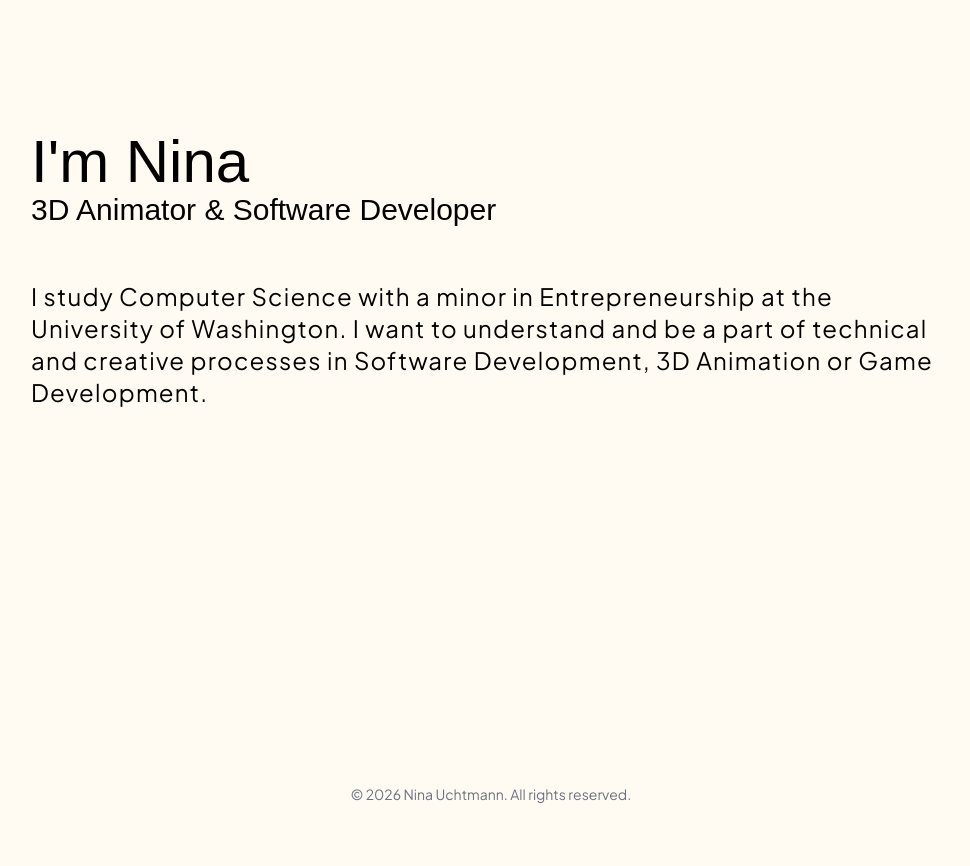
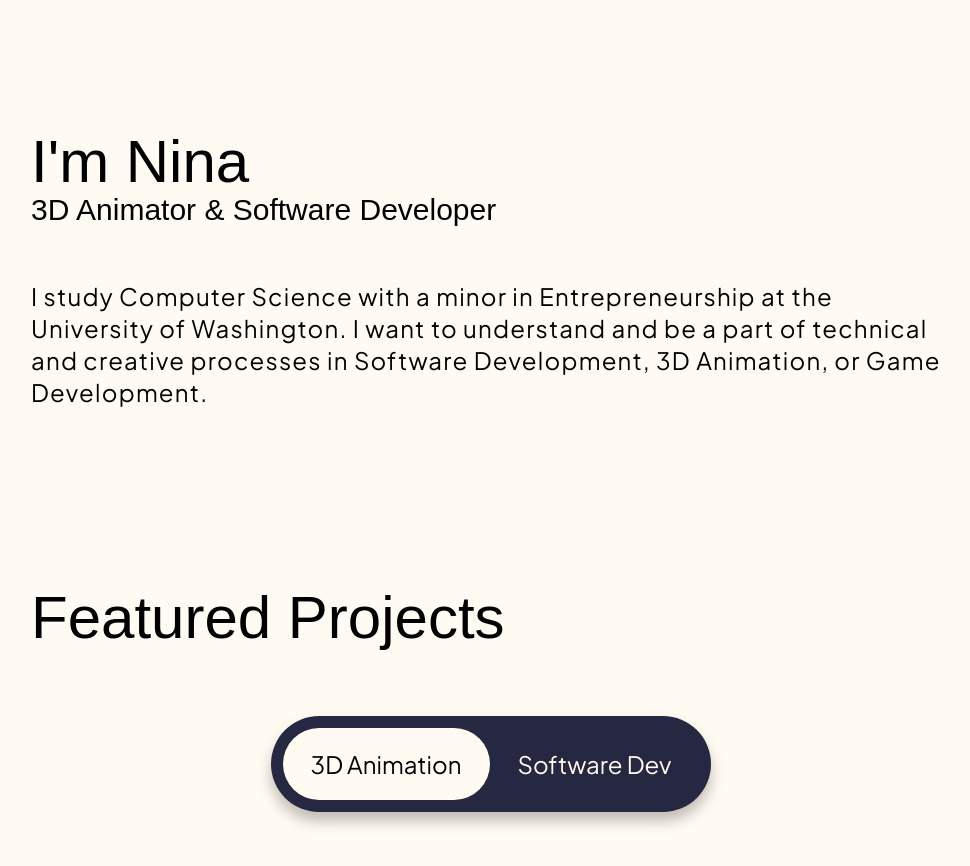
Before and after one commit to nina-uchtmann/personal-website, a Next.js app: page / in a window 1280 px wide. Shown: the part 160-1026 px from the top of the page, without its empty margins (149-1119 px from the left). Before the commit the page ends 996 px from the top, so only its background shows below. Built offline with nearby package versions, Linux system fonts and the light colour scheme; a web font is replaced by a local one.

Commit message:
Add 3D animation and software dev toggle button

```diff
--- a/src/app/page.tsx
+++ b/src/app/page.tsx
@@ -1,9 +1,14 @@
 // import Image from "next/image";
+'use client';
+import { useState } from 'react';
 
 export default function Home() {
+  const [projectType, setProjectType] = useState<'animation' | 'software'>('animation');
+
   return (
     <div className="flex-col p-45">
-      <section className="flex-col gap">
+      {/* Intro */}
+      <section className="flex-col mb-45">
         <h1 className="font-display text-6xl">
           I&apos;m Nina
         </h1>
@@ -13,9 +18,46 @@ export default function Home() {
         <p className="text-2xl tracking-wider">
         I study Computer Science with a minor in Entrepreneurship at the University of Washington.
         I want to understand and be a part of technical and creative processes in Software
-        Development, 3D Animation or Game Development.
+        Development, 3D Animation, or Game Development.
         </p>
       </section>
+      {/* Featured Projects */}
+      <section className="flex-col">
+        <h1 className="font-display text-6xl pb-17">
+          Featured Projects
+        </h1>
+        {/* Toggle Switch */}
+        <div className="flex justify-center">
+          <div className="inline-flex rounded-full bg-navy p-3 drop-shadow-xl/25">
+            <button
+              onClick={() => setProjectType('animation')}
+              className={`
+                px-7 py-5 rounded-full text-2xl
+                ${projectType === 'animation'
+                  ? 'bg-background text-foreground'
+                  : 'text-background'
+                }
+              `}
+            >
+              3D Animation
+            </button>
+            <button
+              onClick={() => setProjectType('software')}
+              className={`
+                px-7 py-5 rounded-full text-2xl
+                ${projectType === 'software'
+                  ? 'bg-background text-foreground'
+                  : 'text-background'
+                }
+              `}
+            >
+              Software Dev
+            </button>
+          </div>
+        </div>
+      </section>
+
+
     </div>
   );
 }
```
